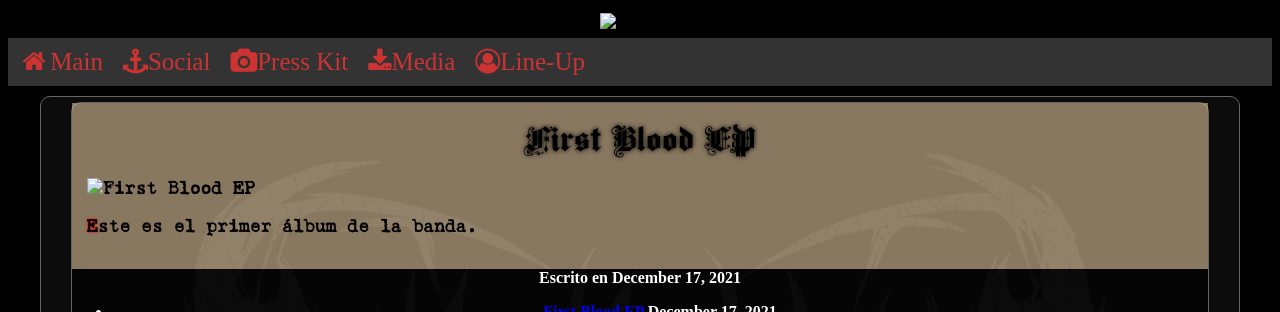
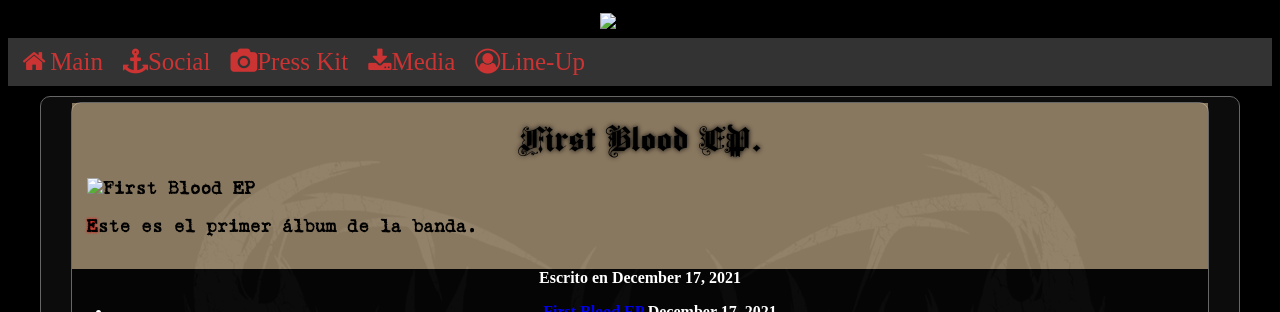
Before and after one commit to dzulum/raininblood0, a Jekyll site: the page built from _posts/2021-12-17-firstbloodep0.md, in a window 1280 px wide. Shown: the top 312 px of the page. Built offline with Jekyll 4.4.1, drawn with Linux system fonts in a browser that asks for light colours; nearby versions of some CDN libraries; some web fonts are replaced; comment, search, counter and statistics services are not loaded; part of the change alters nothing that is shown.

```diff
--- a/_posts/2021-12-17-firstbloodep0.md
+++ b/_posts/2021-12-17-firstbloodep0.md
@@ -1,10 +1,10 @@
 ---
 layout: post
-date: 2021-12-17 19:51:00
+date: 2021-12-17 20:06:00
 tags: audio
-title: First Blood EP
+title: First Blood EP.
 ---
-# First Blood EP
+# First Blood EP.
 
 ![First Blood EP](./images/firstblood.jpg)
 
```
